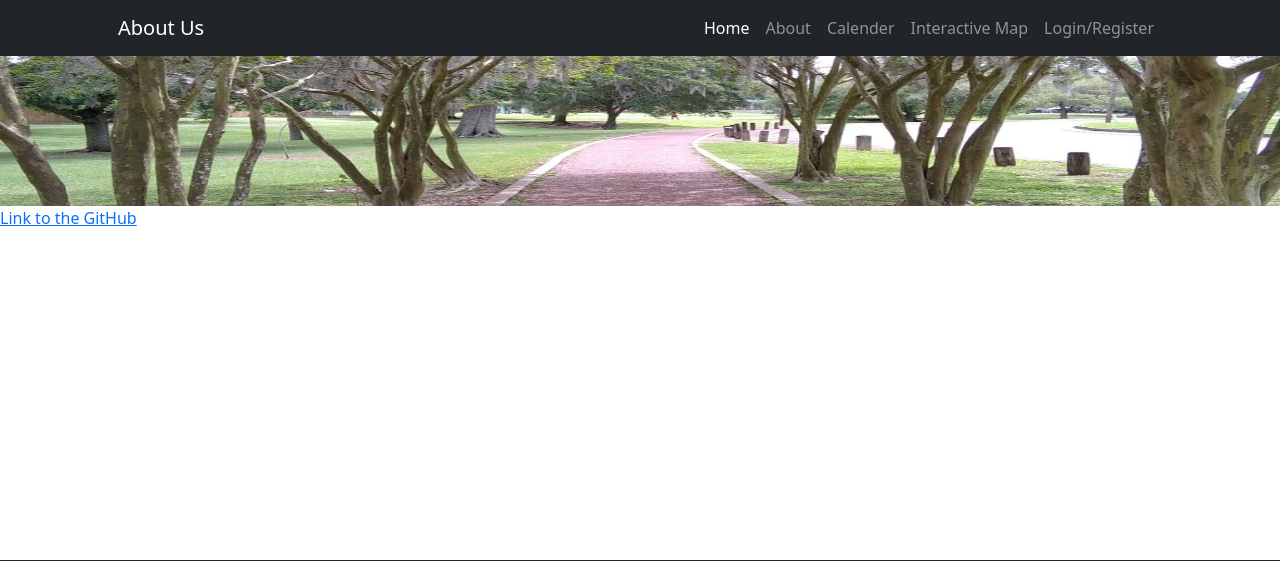
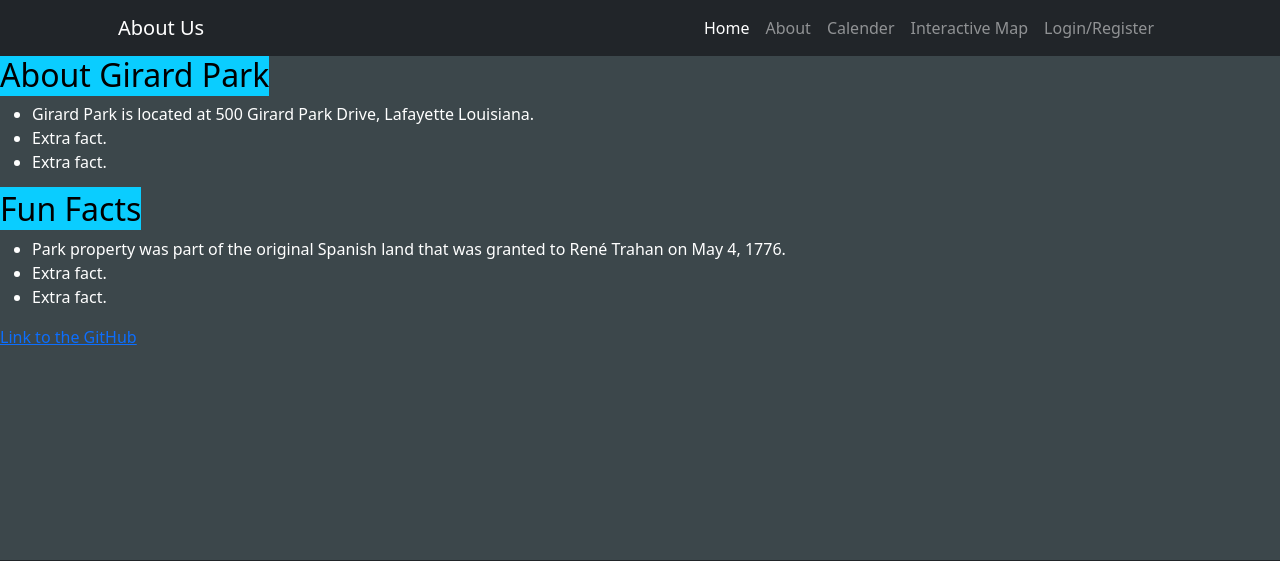
Before and after one commit to rommethecoder/ParkWeb, a Django app: page /about/ in a window 1280 px wide. Shown: the top 561 px of the page. Run offline with Django 4.2, Linux system fonts and the light colour scheme; some libraries are stand-ins or nearby versions.

Commit message:
Updated about page and tweaked some CSS

```diff
--- a/Django/app/static/styles/index.css
+++ b/Django/app/static/styles/index.css
@@ -68,9 +68,23 @@ footer.mapFooter {
 /* START Home Template CSS */
 .homeBody {
     background: #f2f2f2;
+    background-image: url(../images/Park3.jpg);
+    background-repeat: no-repeat;
+    background-size: cover;
 }
 /* END Home Template CSS */
 
+/* START About Template CSS */
+.aboutBody {
+    background-color: #3C474B;
+    color: white;
+    font: 24pt;
+}
+.funFacts {
+    background-color: #0ACDFF;
+    color: black;
+}
+/* END About Template CSS */
 
 /* START Map Template CSS */
 .mapBody {
@@ -86,11 +100,4 @@ footer.mapFooter {
     padding-left: 10px;
     color: #c1c5c9;
 }
-
-.imgHeader {
-    background-image: url(../images/Park2.jpg);
-    background-repeat: no-repeat;
-    background-size: 100% 100%;/*100% 275px;*/
-    height: 150px;
-}
 /* END Map Template CSS */
--- a/Django/app/templates/about.html
+++ b/Django/app/templates/about.html
@@ -4,8 +4,36 @@
 {% block middleNav %} About Us {% endblock %}
 
 {% block content %}
-<body>
+<body class="aboutBody">
 <div>
+    <h2>
+        <span class="funFacts">About Girard Park</span>
+    </h2>
+    <ul>
+        <li>
+            Girard Park is located at 500 Girard Park Drive, Lafayette Louisiana.
+        </li>
+        <li>
+            Extra fact.
+        </li>
+        <li>
+            Extra fact.
+        </li>
+    </ul>
+    <h2>
+        <span class="funFacts">Fun Facts</span>
+    </h2>
+    <ul>
+        <li>
+            Park property was part of the original Spanish land that was granted to René Trahan on May 4, 1776.
+        </li>
+        <li>
+            Extra fact.
+        </li>
+        <li>
+            Extra fact.
+        </li>
+    </ul>
     <a href="https://github.com/rommethecoder/SeniorProject" target="_blank">Link to the GitHub</a>
 </div>
 </body>
--- a/Django/app/templates/map.html
+++ b/Django/app/templates/map.html
@@ -14,7 +14,7 @@ Available Objects {
 
 
 {% block content %}
-<body class="">
+<body class="mapBody">
 <div class="infoBody">
     <div class="bookableBody">
         <label for="bookable">Bookable Areas</label>
--- a/Django/app/templates/master.html
+++ b/Django/app/templates/master.html
@@ -79,10 +79,6 @@
 
 </footer>
 
-<div class="imgHeader">
-</div>
-
-
 {% block content %}
 
 {% endblock %}
```
Also changed, not shown: Django/app/static/images/Park3.jpg (added), Django/app/templates/home.html (line endings or trailing spaces).
